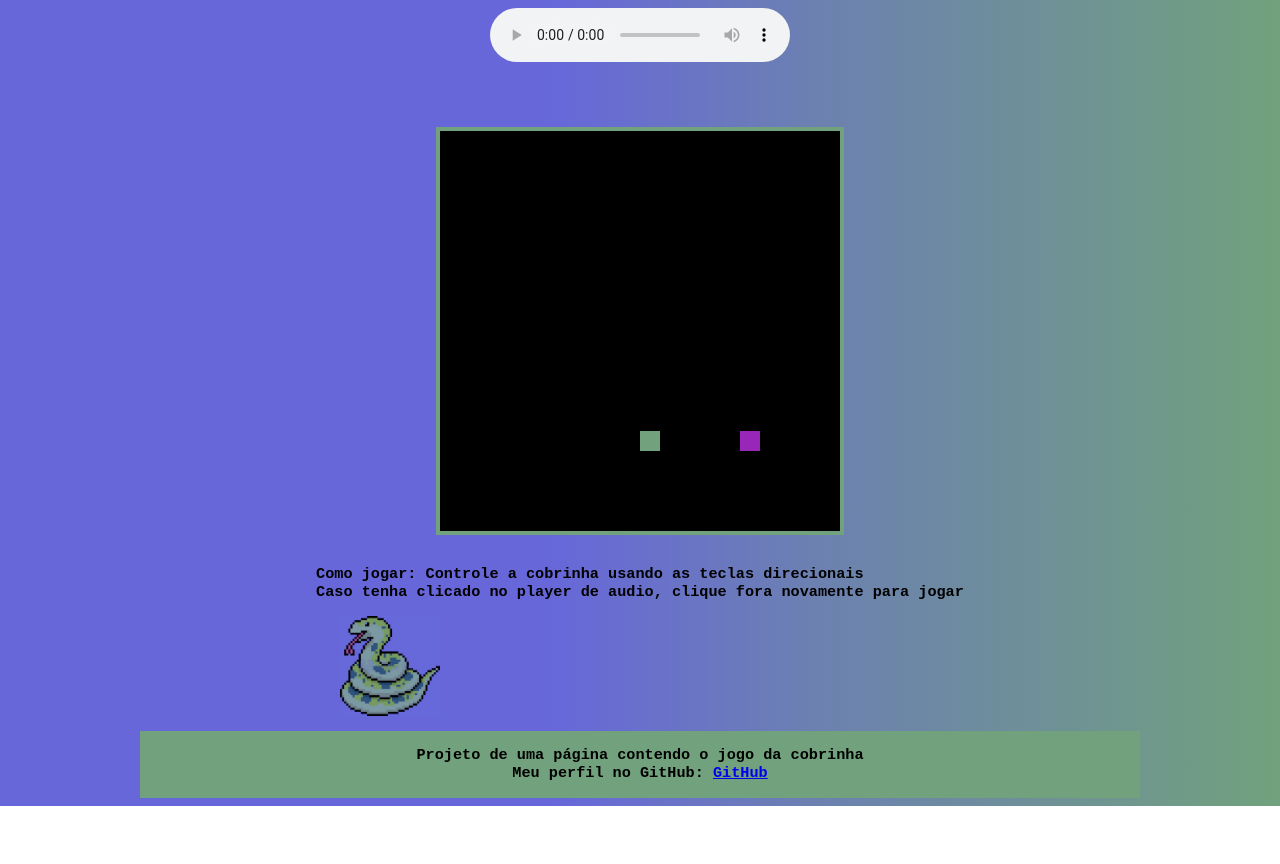
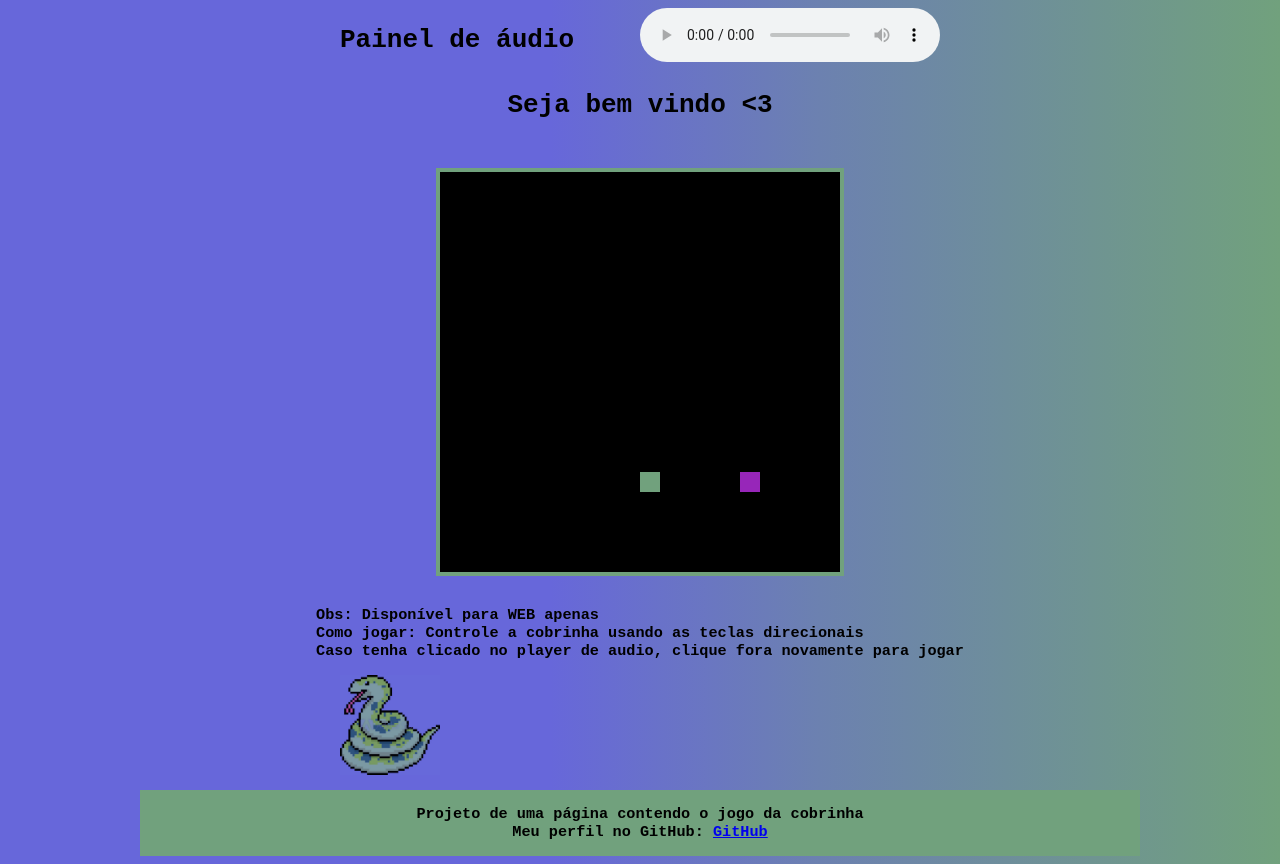
Before and after one commit to DevCaioSouza/Snake-Game---JavaScript, a plain HTML site: page index.html in a window 1280 px wide. Before the commit the page ends 806 px from the top, so only its background shows below. Drawn offline with Linux system fonts and the light colour scheme.

Commit message:
new version dez 2023

```diff
--- a/index.html
+++ b/index.html
@@ -1,94 +1,89 @@
 <!DOCTYPE html>
 <html lang="en">
   <head>
-    <meta charset="UTF-8">
-    <meta http-equiv="X-UA-Compatible" content="IE=edge">
-    <meta name="viewport" content="width=device-width, initial-scale=1.0">
+    <meta charset="UTF-8" />
+    <meta http-equiv="X-UA-Compatible" content="IE=edge" />
+    <meta name="viewport" content="width=device-width, initial-scale=1.0" />
     <title>Snake Game</title>
-    <link href="style.css" rel="stylesheet">
-    <audio id="audio" controls autoplay loop>
-        <source src="./audio/Kraid.mp3">
-    </audio>
+    <link href="style.css" rel="stylesheet" />
   </head>
   <body>
+    <div class="audio-panel">
+      <h1>Painel de áudio</h1>
+      <audio id="audio" controls autoplay loop>
+        <source src="./audio/Kraid.mp3" />
+      </audio>
+    </div>
 
-
-
-    <h1><br></h1>
+    <div class="intro">
+      <h1>Seja bem vindo <3</h1>
+    </div>
 
     <canvas id="stage" width="400" height="400"></canvas>
     <script type="text/javascript">
-
-        window.onload = function (){
-            var stage  =document.getElementById('stage') ;
-            var ctx = stage.getContext("2d");
-            document.addEventListener("keydown", keyPush);
+      window.onload = function () {
+        let stage = document.getElementById('stage');
+        let ctx = stage.getContext('2d');
+        document.addEventListener('keydown', keyPush);
         setInterval(game, 60);
 
         const vel = 1;
 
-            var vx = vy = 0;
-            var px = py = 10;
+        let vx = (vy = 0);
+        let px = (py = 10);
         var py = 15;
         var tp = 20;
         var qp = 20;
-            var ax = ay = 15;
+        var ax = (ay = 15);
 
-
-            var trail = [];
+        let trail = [];
         tail = 5;
 
-
-
-            function game(){
+        function game() {
           px += vx;
           py += vy;
-                if (px < 0){
-                    px = qp-1;
+          if (px < 0) {
+            px = qp - 1;
           }
-                if (px > qp-1){
-                    px=0 ;
+          if (px > qp - 1) {
+            px = 0;
           }
-                if (py < 0){
-                    py = qp-1;
+          if (py < 0) {
+            py = qp - 1;
           }
-                if(py > qp-1){
+          if (py > qp - 1) {
             py = 0;
           }
 
+          ctx.fillStyle = 'black';
+          ctx.fillRect(0, 0, stage.width, stage.height);
 
-            ctx.fillStyle = "black";
-            ctx.fillRect(0,0, stage.width, stage.height);
+          ctx.fillStyle = 'rgb(151, 38, 185)';
+          ctx.fillRect(ax * tp, ay * tp, tp, tp);
 
-            ctx.fillStyle = "rgb(151, 38, 185)";
-            ctx.fillRect(ax*tp, ay*tp, tp,tp)
-
-            ctx.fillStyle = "rgb(113, 161, 125)";
-            for (var i = 0; i < trail.length; i++){
-                ctx.fillRect(trail[i].x*tp, trail[i].y*tp, tp,tp);
-                if (trail[i].x == px && trail[i].y == py)
-                {
-                    vx = vy=0;
+          ctx.fillStyle = 'rgb(113, 161, 125)';
+          for (let i = 0; i < trail.length; i++) {
+            ctx.fillRect(trail[i].x * tp, trail[i].y * tp, tp, tp);
+            if (trail[i].x == px && trail[i].y == py) {
+              vx = vy = 0;
               tail = 5;
             }
           }
 
-            trail.push({x:px, y:py})
+          trail.push({ x: px, y: py });
           while (trail.length > tail) {
             trail.shift();
           }
 
-            if (ax==px && ay==py){
+          if (ax == px && ay == py) {
             tail++;
-                ax = Math.floor(Math.random()*qp);
-                ay = Math.floor(Math.random()*qp);
+            ax = Math.floor(Math.random() * qp);
+            ay = Math.floor(Math.random() * qp);
+          }
         }
 
-        }
-
-        function keyPush(event){
-
-            switch(event.keyCode){
+        function keyPush(event) {
+          switch (event.keyCode) {
             case 37: // left
               vx = -vel;
               vy = 0;
@@ -106,39 +101,28 @@
               vy = vel;
               break;
             default:
+              break;
+          }
+        }
+      };
+    </script>
+    <br />
+    <h3>
+      Obs: Disponível para WEB apenas <br>
+      Como jogar: Controle a cobrinha usando as teclas direcionais<br />
+      Caso tenha clicado no player de audio, clique fora novamente para jogar
+    </h3>
+    <img src="./images/2.jpg" alt="Pixel Cobra" id="pixelCobra" />
 
-                    break;
-
-            }
-
-
-        }
-
-
-        }
-
-    </script> <br>
-    <h3>Como jogar: Controle a cobrinha usando as teclas direcionais<br>
-    Caso tenha clicado no player de audio, clique fora novamente para jogar</h3>
-    <img src="./images/2.jpg" alt="Pixel Cobra" id="pixelCobra">
-
-    <br>
-
+    <br />
   </body>
 
-
-
-
-
   <div id="rodape">
-
-
-    <h3>Projeto de uma página contendo o jogo da cobrinha<br>
-        Meu perfil no GitHub: <a href="https://github.com/manoCaioZ">GitHub</a>
+    <h3>
+      Projeto de uma página contendo o jogo da cobrinha<br />
+      Meu perfil no GitHub: <a href="https://github.com/DevCaioSouza" target="_blank">GitHub</a>
     </h3>
-
   </div>
-
 </html>
 
 <!-- Falta adicionar:
--- a/style.css
+++ b/style.css
@@ -1,11 +1,16 @@
 body {
-    background: linear-gradient(90deg, rgba(103,103,218,1) 43%, rgba(108,129,176,1) 64%, rgba(113,161,125,1) 100%, rgba(0,212,255,1) 100%);
+  background: linear-gradient(
+    90deg,
+    rgba(103, 103, 218, 1) 43%,
+    rgba(108, 129, 176, 1) 64%,
+    rgba(113, 161, 125, 1) 100%,
+    rgba(0, 212, 255, 1) 100%
+  );
   display: flex;
   flex-direction: column;
   align-items: center;
-    font-family:monospace;
-    overflow: hidden;
-
+  font-family: monospace;
+  /* overflow: hidden; */
 }
 
 #rodape {
@@ -15,19 +20,25 @@ body {
   background-color: rgb(113, 161, 125);
 }
 
+#stage {
+  margin-top: 30px;
+}
+
+.audio-panel {
+  width: 600px;
+  display: flex;
+  justify-content: space-between;
+}
+
 img {
   width: 100px;
   margin-right: 500px;
 }
 
-
-
 canvas {
   border: 4px solid rgb(113, 161, 125);
-
 }
 
 h1 {
   text-align: center;
-
 }
```
Lines whose indentation alone changed are shown as unchanged.
